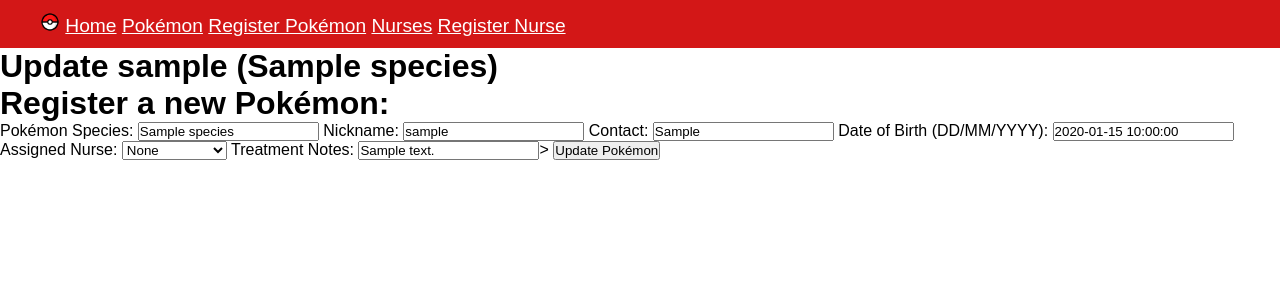
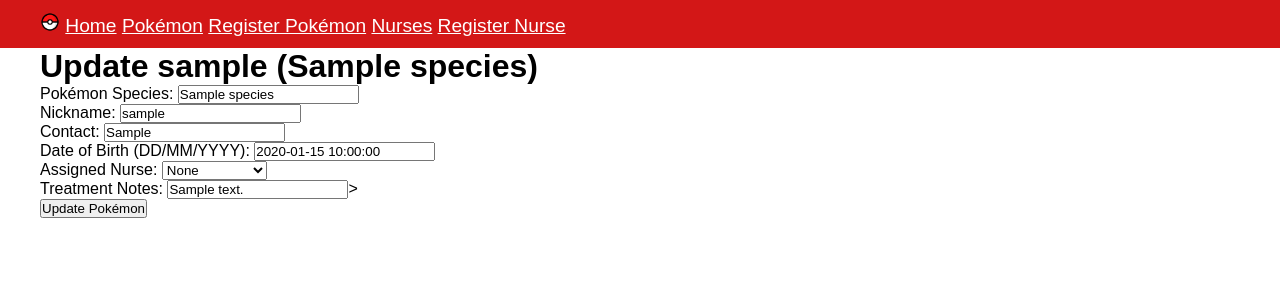
Before and after one commit to TheJSD/Pokemon-Center-Project, a Flask app: template templates/pokémon/edit_pokémon.jinja in a window 1280 px wide. Shown: the top 300 px of the page. Run offline with Flask 3, Linux system fonts and the light colour scheme; the template is opened without the code that fills it: most values are stand-ins (such as "Sample title", 1, 10 or a date in 2020).

Commit message:
updated css for pokemon pages (basic container)

```diff
--- /dev/null
+++ b/static/css/lists.css
@@ -0,0 +1,3 @@
+li {
+  list-style: none;
+}
--- a/static/css/style.css
+++ b/static/css/style.css
@@ -11,17 +11,19 @@ body {
 
 .container {
   max-width: 1200px;
-
+  width: 100%;
   margin: 0 auto;
-  height: 3rem;
-  display: flex;
-  align-items: center;
+  /* height: 3rem; */
 }
 
 /* base.jinja */
 
 .navbar__background {
   background-color: rgb(211, 23, 23);
+  height: 3rem;
+  display: flex;
+  align-items: center;
+  justify-content: start;
 }
 
 .navbar__items {
@@ -31,3 +33,9 @@ body {
 .navbar__items > a {
   color: white;
 }
+
+/* index.jinja */
+
+.welcome {
+  padding: 1rem 0rem;
+}
--- a/templates/base.jinja
+++ b/templates/base.jinja
@@ -4,6 +4,7 @@
   <meta charset="UTF-8">
   <meta name="viewport" content="width=device-width, initial-scale=1.0">
   <link rel="stylesheet" href="{{ url_for('static', filename='css/style.css') }}">
+  <link rel="stylesheet" href="{{ url_for('static', filename='css/lists.css') }}">
   <title>{{ title }}</title>
 </head>
 <body>
--- a/templates/index.jinja
+++ b/templates/index.jinja
@@ -1,6 +1,6 @@
 {% extends "base.jinja" %}
 {% block content %}
-  <div class="container">
-  <h1>WELCOME TO THE POKÉMON CENTER</h1>
+  <div class="welcome container">
+  <h1 class=>WELCOME TO THE POKÉMON CENTER</h1>
   </div>
 {% endblock content %}
--- a/templates/pokémon/edit_pokémon.jinja
+++ b/templates/pokémon/edit_pokémon.jinja
@@ -1,38 +1,39 @@
 {% extends 'base.jinja' %}
 {% block content %}
+  <div class="container">
   {% if single_pokémon.nickname != None %}
     <h1>Update {{single_pokémon.nickname}} ({{single_pokémon.species}})</h1>
   {% else %}
     <h1>Update {{single_pokémon.species}}</h1>
   {% endif %}
-
-  <h1>Register a new Pokémon:</h1>
-
+  <ul>
   <form action="/pokémon/{{single_pokémon.id}}" method="POST">
 
-    <label for="species">Pokémon Species:</label>
-    <input type="text" id="species" name="species" value="{{single_pokémon.species}}" required>
+    <li><label for="species">Pokémon Species:</label>
+    <input type="text" id="species" name="species" value="{{single_pokémon.species}}" required></li>
 
-    <label for="nickname">Nickname:</label>
-    <input type="text" id="nickname" name="nickname" {% if single_pokémon.nickname != None %}Value="{{single_pokémon.nickname}}"{% endif %}>
+    <li><label for="nickname">Nickname:</label>
+    <input type="text" id="nickname" name="nickname" {% if single_pokémon.nickname != None %}Value="{{single_pokémon.nickname}}"{% endif %}></li>
 
-    <label for="contact">Contact:</label>
-    <input type="text", id="contact" name="contact" value={{single_pokémon.contact}} required>
+    <li><label for="contact">Contact:</label>
+    <input type="text", id="contact" name="contact" value={{single_pokémon.contact}} required></li>
 
-    <label for="date_of_birth">Date of Birth (DD/MM/YYYY):</label>
-    <input type="text" id="date_of_birth" name="date_of_birth" {% if single_pokémon.dob != None %}Value="{{single_pokémon.dob}}"{% endif %}>
+    <li><label for="date_of_birth">Date of Birth (DD/MM/YYYY):</label>
+    <input type="text" id="date_of_birth" name="date_of_birth" {% if single_pokémon.dob != None %}Value="{{single_pokémon.dob}}"{% endif %}></li>
 
-    <label for="nurse">Assigned Nurse:</label>
+    <li><label for="nurse">Assigned Nurse:</label>
     <select name="nurse", id="nurse">
         <option value="None">None</option>
       {% for nurse in nurses %}
         <option value={{nurse.id}} {% if assigned_nurse.name == nurse.name %}selected{% endif %}>{{nurse.name}}</option>
       {% endfor %}
-    </select>
+    </select></li>
 
-    <label for="treatment_notes">Treatment Notes:</label>
-    <input type="text" id="treatment_notes" name="treatment_notes" {% if single_pokémon.treatment_notes !=None %}value="{{single_pokémon.treatment_notes}}">{% endif %}>
+    <li><label for="treatment_notes">Treatment Notes:</label>
+    <input type="text" id="treatment_notes" name="treatment_notes" {% if single_pokémon.treatment_notes !=None %}value="{{single_pokémon.treatment_notes}}">{% endif %}></li>
 
     <button type="submit">Update Pokémon</button>
   </form>
+  </ul>
+  </div>
 {% endblock content %}
```
Also changed, not shown: templates/pokémon/index.jinja (+8 -6 lines), templates/pokémon/new_pokémon.jinja (+16 -13 lines), templates/pokémon/show_pokémon.jinja (+8 -2 lines).
